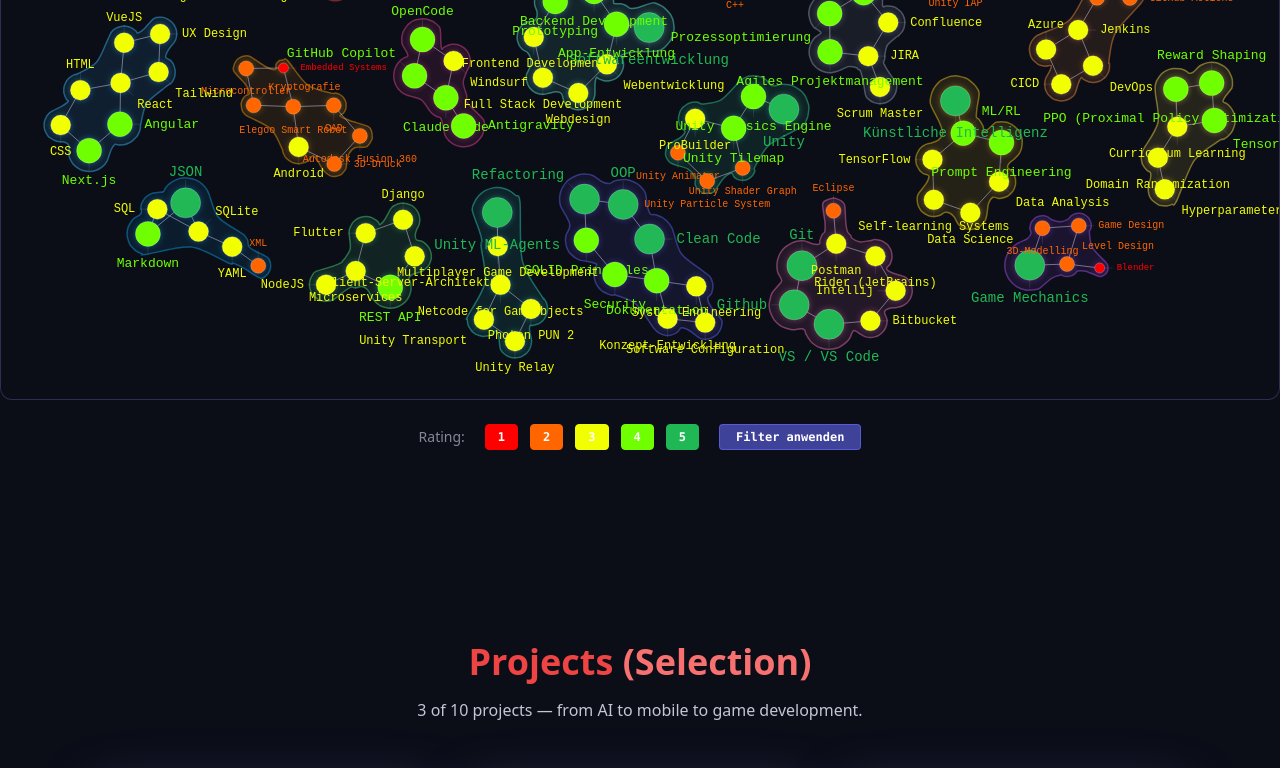
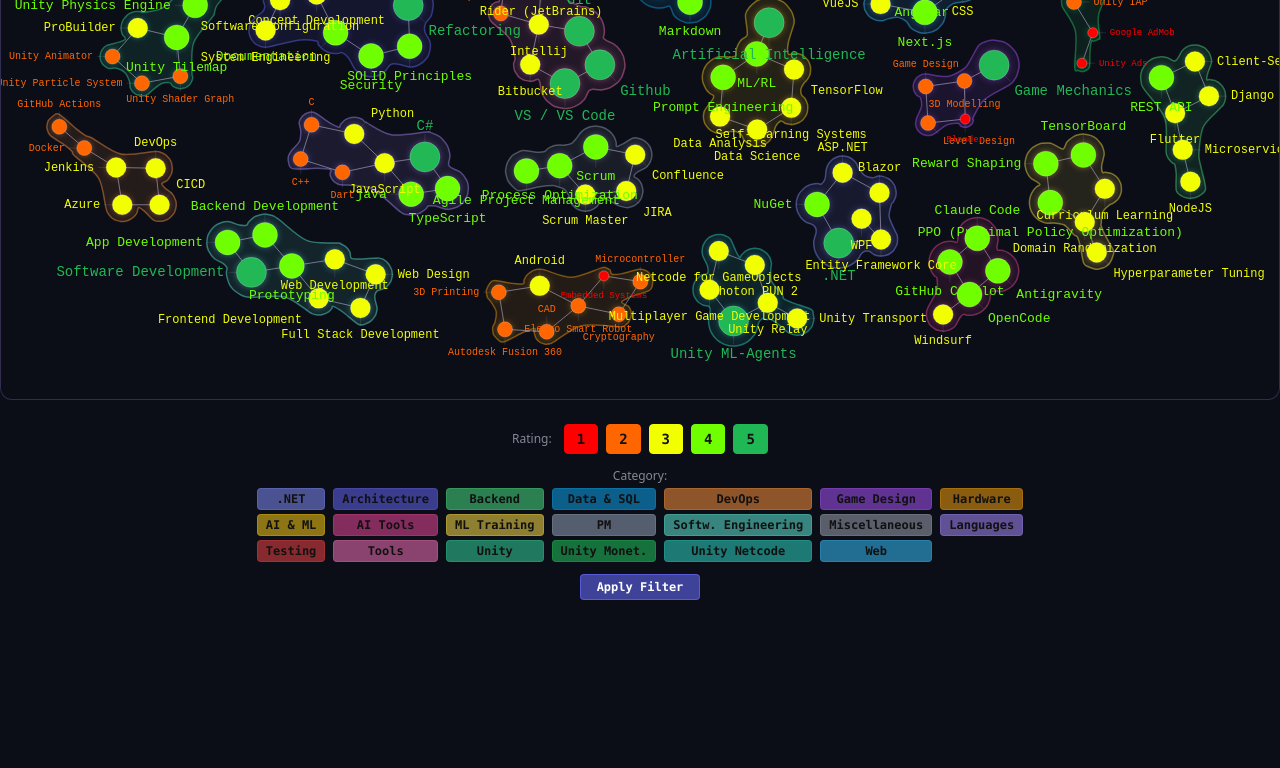
Before and after one commit to 062Leo/dev-portfolio-nextjs, a Next.js app in the folder portfolio-app/: page / in a window 1280 px wide. Shown: the part 2438-3206 px from the top of the page. Built offline with nearby package versions, Linux system fonts and the light colour scheme.

Commit message:
added translation to skills

```diff
--- a/portfolio-app/src/components/SkillGraph.tsx
+++ b/portfolio-app/src/components/SkillGraph.tsx
@@ -1,6 +1,6 @@
 "use client";
 
-import { useEffect, useRef, useCallback, useState } from "react";
+import { useEffect, useRef, useCallback, useMemo, useState } from "react";
 import {
   forceSimulation,
   forceLink,
@@ -11,6 +11,8 @@ import {
 } from "d3-force";
 import type { SimulationNodeDatum, SimulationLinkDatum, Simulation } from "d3-force";
 import skillsData from "@/data/skills_rated.json";
+import skillsDataEn from "@/data/skills_rated_en.json";
+import { useLanguage } from "@/context/LanguageContext";
 
 // ══════════════════════════════════════════════════════════════════════════════
 //  CATEGORY DEFINITIONS
@@ -40,9 +42,6 @@ const CATEGORIES: { key: CatKey; color: string }[] = [
   { key: "Unity Netcode",    color: "rgba(45,212,191,0.25)" },
   { key: "Web",              color: "rgba(56,189,248,0.25)" },
 ];
-
-const CAT_COLOR_MAP: Record<CatKey, string> = {};
-for (const c of CATEGORIES) CAT_COLOR_MAP[c.key] = c.color;
 
 // ══════════════════════════════════════════════════════════════════════════════
 //  RATING SCALE
@@ -259,9 +258,8 @@ export function ratingColor(rating: number): string {
   return RATING_COLORS[idx] || RATING_COLORS[1];
 }
 
-function getSkillCategories(): Map<CatKey, Record<string, number>> {
-  const map = new Map<CatKey, Record<string, number>>();
-  const src = skillsData as Record<string, Record<string, number>>;
+function getSkillCategories(src: Record<string, Record<string, number>>): Map<string, Record<string, number>> {
+  const map = new Map<string, Record<string, number>>();
   for (const [cat, skills] of Object.entries(src)) {
     map.set(cat, skills);
   }
@@ -466,6 +464,10 @@ interface SimLink extends SimulationLinkDatum<SimNode> {
 // ══════════════════════════════════════════════════════════════════════════════
 
 export function SkillGraph() {
+  const { language } = useLanguage();
+  const currentData: Record<string, Record<string, number>> =
+    language === "en" ? (skillsDataEn as Record<string, Record<string, number>>) : (skillsData as Record<string, Record<string, number>>);
+
   const containerRef = useRef<HTMLDivElement>(null);
   const svgRef = useRef<SVGSVGElement>(null);
   const cleanupRef = useRef<(() => void) | null>(null);
@@ -477,6 +479,15 @@ export function SkillGraph() {
   // filter state: index 1..5 → true = selected
   const [filterToggles, setFilterToggles] = useState<boolean[]>([false, true, true, true, true, true]);
   const [filterActive, setFilterActive] = useState(false);
+
+  // category filter
+  const allCategoryKeys = useMemo(() => Array.from(getSkillCategories(currentData).keys()), [currentData]);
+  const filterCategoriesRef = useRef<Set<string> | null>(null);
+  const [categoryToggles, setCategoryToggles] = useState<Record<string, boolean>>(() => {
+    const init: Record<string, boolean> = {};
+    for (const key of Array.from(getSkillCategories(currentData).keys())) init[key] = true;
+    return init;
+  });
 
   const buildSimulation = useCallback(() => {
     const container = containerRef.current;
@@ -490,7 +501,7 @@ export function SkillGraph() {
     svgEl.setAttribute("viewBox", `0 0 ${width} ${height}`);
     svgEl.style.userSelect = "none";
 
-    const merged = getSkillCategories();
+    const merged = getSkillCategories(currentData);
     const categories = Array.from(merged.keys());
 
     const nodes: SimNode[] = [];
@@ -502,8 +513,10 @@ export function SkillGraph() {
 
       const groupNodes: SimNode[] = [];
       entries.forEach(([name, rating]) => {
-        const allowed = filterRatingsRef.current;
-        if (allowed && !allowed.has(rating)) return;
+        const allowedRating = filterRatingsRef.current;
+        const allowedCat = filterCategoriesRef.current;
+        if (allowedRating && !allowedRating.has(rating)) return;
+        if (allowedCat && !allowedCat.has(category)) return;
         const node: SimNode = {
           id: `${category}:${name}`,
           name,
@@ -603,8 +616,8 @@ export function SkillGraph() {
 
     // glow filters per category
     const defs = document.createElementNS(ns, "defs");
-    categories.forEach((cat, i) => {
-      const base = CAT_COLOR_MAP[cat] || "rgba(167,139,250,0.4)";
+    categories.forEach((_cat, i) => {
+      const base = CATEGORIES[i]?.color || "rgba(167,139,250,0.4)";
       const glowColor = base.replace(/[\d.]+\)$/, `${GLOW_FLOOD_ALPHA})`);
       const filter = document.createElementNS(ns, "filter");
       filter.setAttribute("id", `sg-glow-${i}`);
@@ -781,8 +794,7 @@ export function SkillGraph() {
         const groupNodes = nodes.filter((n) => n.groupIndex === gi);
         if (groupNodes.length < HULL_MIN_NODES) continue;
 
-        const cat = groupNodes[0].category;
-        const baseColor = CAT_COLOR_MAP[cat] || "rgba(167,139,250,0.25)";
+        const baseColor = CATEGORIES[gi]?.color || "rgba(167,139,250,0.25)";
         const fillColor = baseColor.replace(/[\d.]+\)$/, `${HULL_FILL_OPACITY})`);
         const strokeColor = baseColor.replace(/[\d.]+\)$/, `${HULL_STROKE_OPACITY})`);
 
@@ -1160,37 +1172,53 @@ export function SkillGraph() {
       svgEl.removeEventListener("dblclick", onDblClick);
       window.removeEventListener("pointerup", onPointerUp);
     };
-  }, []);
+  }, [currentData]);
 
   const applyFilter = useCallback(() => {
-    const selected = new Set<number>();
+    const selectedRatings = new Set<number>();
     for (let r = 1; r <= 5; r++) {
-      if (filterToggles[r]) selected.add(r);
+      if (filterToggles[r]) selectedRatings.add(r);
     }
 
-    if (selected.size === 0) return;
-    if (selected.size >= 5) {
+    if (selectedRatings.size >= 5) {
       filterRatingsRef.current = null;
-      setFilterActive(false);
     } else {
-      filterRatingsRef.current = selected;
-      setFilterActive(true);
+      filterRatingsRef.current = selectedRatings;
     }
+
+    const selectedCategories = new Set<string>();
+    for (const [key, enabled] of Object.entries(categoryToggles)) {
+      if (enabled) selectedCategories.add(key);
+    }
+
+    if (selectedCategories.size >= allCategoryKeys.length) {
+      filterCategoriesRef.current = null;
+    } else {
+      filterCategoriesRef.current = selectedCategories;
+    }
+
+    const anyFilterActive = filterRatingsRef.current !== null || filterCategoriesRef.current !== null;
+    setFilterActive(anyFilterActive);
 
     if (cleanupRef.current) cleanupRef.current();
     const cleanup = buildSimulation();
     cleanupRef.current = cleanup ?? null;
-  }, [filterToggles, buildSimulation]);
+  }, [filterToggles, categoryToggles, allCategoryKeys.length, buildSimulation]);
 
   const resetFilter = useCallback(() => {
     filterRatingsRef.current = null;
+    filterCategoriesRef.current = null;
     setFilterActive(false);
     setFilterToggles([false, true, true, true, true, true]);
+
+    const resetCatToggles: Record<string, boolean> = {};
+    for (const key of allCategoryKeys) resetCatToggles[key] = true;
+    setCategoryToggles(resetCatToggles);
 
     if (cleanupRef.current) cleanupRef.current();
     const cleanup = buildSimulation();
     cleanupRef.current = cleanup ?? null;
-  }, [buildSimulation]);
+  }, [allCategoryKeys, buildSimulation]);
 
   useEffect(() => {
     if (cleanupRef.current) cleanupRef.current();
@@ -1214,8 +1242,9 @@ export function SkillGraph() {
           className="mb-10 text-center text-sm md:text-base"
           style={{ color: "rgba(213,220,232,0.6)" }}
         >
-          Jede Blase ist eine Technologie &mdash; je gr&ouml;sser, desto mehr Erfahrung.
-          Ziehe Knoten mit der Maus umher.
+          {language === "de"
+            ? "Jede Blase ist eine Technologie &mdash; je gr&ouml;sser, desto mehr Erfahrung. Ziehe Knoten mit der Maus umher."
+            : "Each bubble is a technology &mdash; the bigger, the more experience. Drag nodes with your mouse."}
         </p>
       </div>
       <div
@@ -1230,11 +1259,12 @@ export function SkillGraph() {
         <svg ref={svgRef} className="h-full w-full" />
       </div>
 
-      {/* ── Rating‑Filter ─────────────────────────────────────────────── */}
+      {/* ── Filter‑Controls ──────────────────────────────────────────── */}
       <div className="container mx-auto max-w-7xl px-4 mt-6">
-        <div className="flex flex-wrap items-center justify-center gap-3">
-          <span className="text-sm mr-2" style={{ color: "rgba(213,220,232,0.6)" }}>
-            Rating:
+        {/* Rating row */}
+        <div className="flex flex-wrap items-center justify-center gap-2">
+          <span className="text-xs mr-1" style={{ color: "rgba(213,220,232,0.6)" }}>
+            {language === "de" ? "Bewertung:" : "Rating:"}
           </span>
           {[1, 2, 3, 4, 5].map((r) => {
             const color = ratingColor(r);
@@ -1248,10 +1278,10 @@ export function SkillGraph() {
                     return next;
                   });
                 }}
-                className="rounded px-3 py-1 font-mono text-xs font-bold transition-all duration-150"
+                className="rounded px-3 py-1 font-mono text-sm font-bold transition-all duration-150"
                 style={{
                   backgroundColor: filterToggles[r] ? color : "rgba(30,30,40,0.6)",
-                  color: filterToggles[r] ? "#fff" : "rgba(150,150,160,0.5)",
+                  color: filterToggles[r] ? "#111" : "rgba(150,150,160,0.5)",
                   border: `1px solid ${filterToggles[r] ? color : "rgba(60,60,70,0.4)"}`,
                   opacity: filterToggles[r] ? 1 : 0.55,
                 }}
@@ -1260,36 +1290,65 @@ export function SkillGraph() {
               </button>
             );
           })}
-          {(() => {
-            const selCount = filterToggles.filter(Boolean).length;
-            const canApply = selCount > 0;
+        </div>
+
+        {/* Category row — responsive grid, balanced columns */}
+        <div className="text-center mt-2">
+          <span className="text-xs mb-1 inline-block" style={{ color: "rgba(213,220,232,0.6)" }}>
+            {language === "de" ? "Kategorie:" : "Category:"}
+          </span>
+        </div>
+        <div className="grid grid-cols-[repeat(4,auto)] sm:grid-cols-[repeat(5,auto)] lg:grid-cols-[repeat(7,auto)] justify-center gap-x-2 gap-y-1">
+          {allCategoryKeys.map((cat) => {
+            const idx = allCategoryKeys.indexOf(cat);
+            const baseColor = CATEGORIES[idx]?.color || "rgba(167,139,250,0.25)";
+            const activeBg = baseColor.replace(/[\d.]+\)$/, "0.55)");
+            const active = categoryToggles[cat] !== false;
             return (
               <button
-                onClick={canApply ? applyFilter : undefined}
-                disabled={!canApply}
-                className="ml-2 rounded px-4 py-1 font-mono text-xs font-semibold transition-all duration-150"
+                key={cat}
+                onClick={() => {
+                  setCategoryToggles(prev => ({ ...prev, [cat]: !active }));
+                }}
+                className="rounded px-2 py-0.5 font-mono text-xs font-bold transition-all duration-150"
                 style={{
-                  backgroundColor: canApply ? "rgba(99,102,241,0.6)" : "rgba(60,60,70,0.4)",
-                  color: canApply ? "#fff" : "rgba(120,120,130,0.5)",
-                  border: `1px solid ${canApply ? "rgba(99,102,241,0.7)" : "rgba(80,80,90,0.3)"}`,
-                  cursor: canApply ? "pointer" : "not-allowed",
+                  backgroundColor: active ? activeBg : "rgba(30,30,40,0.6)",
+                  color: active ? "#111" : "rgba(150,150,160,0.5)",
+                  border: `1px solid ${active ? baseColor : "rgba(60,60,70,0.4)"}`,
+                  opacity: active ? 1 : 0.5,
                 }}
               >
-                Filter anwenden
+                {cat}
               </button>
             );
-          })()}
+          })}
+        </div>
+
+        {/* Action row */}
+        <div className="flex flex-wrap items-center justify-center gap-3 mt-3">
+          <button
+            onClick={applyFilter}
+            className="rounded px-4 py-1 font-mono text-xs font-semibold transition-all duration-150"
+            style={{
+              backgroundColor: "rgba(99,102,241,0.6)",
+              color: "#fff",
+              border: "1px solid rgba(99,102,241,0.7)",
+              cursor: "pointer",
+            }}
+          >
+            {language === "de" ? "Filter anwenden" : "Apply Filter"}
+          </button>
           {filterActive && (
             <button
               onClick={resetFilter}
-              className="ml-1 rounded px-3 py-1 font-mono text-xs transition-all duration-150"
+              className="rounded px-3 py-1 font-mono text-xs transition-all duration-150"
               style={{
                 backgroundColor: "rgba(30,30,40,0.6)",
                 color: "rgba(213,220,232,0.6)",
                 border: "1px solid rgba(99,102,241,0.3)",
               }}
             >
-              Zur&uuml;cksetzen
+              {language === "de" ? "Zur&uuml;cksetzen" : "Reset"}
             </button>
           )}
         </div>
--- /dev/null
+++ b/portfolio-app/src/data/skills_rated_en.json
@@ -0,0 +1,166 @@
+{
+  ".NET": {
+    ".NET": 5,
+    "ASP.NET": 3,
+    "Blazor": 3,
+    "Entity Framework Core": 3,
+    "NuGet": 4,
+    "WPF": 3
+  },
+  "Architecture": {
+    "Clean Code": 5,
+    "Concept Development": 3,
+    "OOP": 5,
+    "Refactoring": 5,
+    "SOLID Principles": 4,
+    "Security": 4,
+    "Software Configuration": 3,
+    "System Engineering": 3,
+    "Documentation": 4
+  },
+  "Backend": {
+    "Client-Server Architecture": 3,
+    "Django": 3,
+    "Flutter": 3,
+    "Microservices": 3,
+    "NodeJS": 3,
+    "REST API": 4
+  },
+  "Data & SQL": {
+    "JSON": 5,
+    "SQL": 3,
+    "SQLite": 3,
+    "XML": 2,
+    "YAML": 3,
+    "Markdown": 4
+  },
+  "DevOps": {
+    "Azure": 3,
+    "CICD": 3,
+    "DevOps": 3,
+    "Docker": 2,
+    "GitHub Actions": 2,
+    "Jenkins": 3
+  },
+  "Game Design": {
+    "3D Modelling": 2,
+    "Blender": 1,
+    "Game Design": 2,
+    "Game Mechanics": 5,
+    "Level Design": 2
+  },
+  "Hardware": {
+    "3D Printing": 2,
+    "Android": 3,
+    "Autodesk Fusion 360": 2,
+    "CAD": 2,
+    "Elegoo Smart Robot": 2,
+    "Embedded Systems": 1,
+    "Cryptography": 2,
+    "Microcontroller": 2
+  },
+  "AI & ML": {
+    "Data Analysis": 3,
+    "Data Science": 3,
+    "Artificial Intelligence": 5,
+    "ML/RL": 4,
+    "Prompt Engineering": 4,
+    "Self-learning Systems": 3,
+    "TensorFlow": 3
+  },
+  "AI Tools": {
+    "Antigravity": 4,
+    "Claude Code": 4,
+    "GitHub Copilot": 4,
+    "OpenCode": 4,
+    "Windsurf": 3
+  },
+  "ML Training": {
+    "Curriculum Learning": 3,
+    "Domain Randomization": 3,
+    "Hyperparameter Tuning": 3,
+    "PPO (Proximal Policy Optimization)": 4,
+    "Reward Shaping": 4,
+    "TensorBoard": 4
+  },
+  "PM": {
+    "Agile Project Management": 4,
+    "Confluence": 3,
+    "JIRA": 3,
+    "Process Optimization": 4,
+    "Scrum": 4,
+    "Scrum Master": 3
+  },
+  "Softw. Engineering": {
+    "App Development": 4,
+    "Backend Development": 4,
+    "Frontend Development": 3,
+    "Full Stack Development": 3,
+    "Prototyping": 4,
+    "Software Development": 5,
+    "Web Design": 3,
+    "Web Development": 3
+  },
+  "Miscellaneous": {
+    "LaTeX": 2,
+    "Matlab": 1
+  },
+  "Languages": {
+    "C": 2,
+    "C#": 5,
+    "C++": 2,
+    "Dart": 2,
+    "JavaScript": 3,
+    "Python": 3,
+    "TypeScript": 4,
+    "java": 4
+  },
+  "Testing": {
+    "Integration Testing": 3,
+    "Software Testing": 3,
+    "Unit Testing": 3
+  },
+  "Tools": {
+    "Bitbucket": 3,
+    "Eclipse": 2,
+    "Git": 5,
+    "Github": 5,
+    "Intellij": 3,
+    "Rider (JetBrains)": 3,
+    "VS / VS Code": 5,
+    "Postman": 3
+  },
+  "Unity": {
+    "ProBuilder": 3,
+    "Unity": 5,
+    "Unity Animator": 2,
+    "Unity Particle System": 2,
+    "Unity Physics Engine": 4,
+    "Unity Shader Graph": 2,
+    "Unity Tilemap": 4
+  },
+  "Unity Monet.": {
+    "Google AdMob": 1,
+    "IronSource": 2,
+    "Unity Ads": 1,
+    "Unity IAP": 2
+  },
+  "Unity Netcode": {
+    "Multiplayer Game Development": 3,
+    "Netcode for GameObjects": 3,
+    "Photon PUN 2": 3,
+    "Unity ML-Agents": 5,
+    "Unity Relay": 3,
+    "Unity Transport": 3
+  },
+  "Web": {
+    "Angular": 4,
+    "CSS": 3,
+    "HTML": 3,
+    "Next.js": 4,
+    "React": 3,
+    "Tailwind": 3,
+    "UX Design": 3,
+    "VueJS": 3
+  }
+}
```
